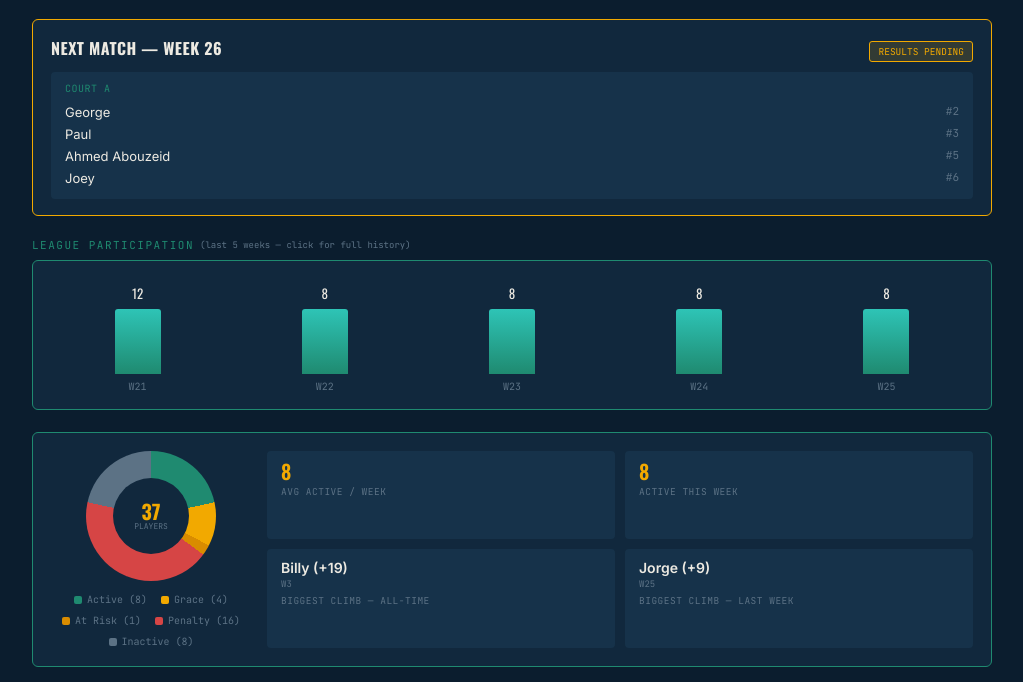
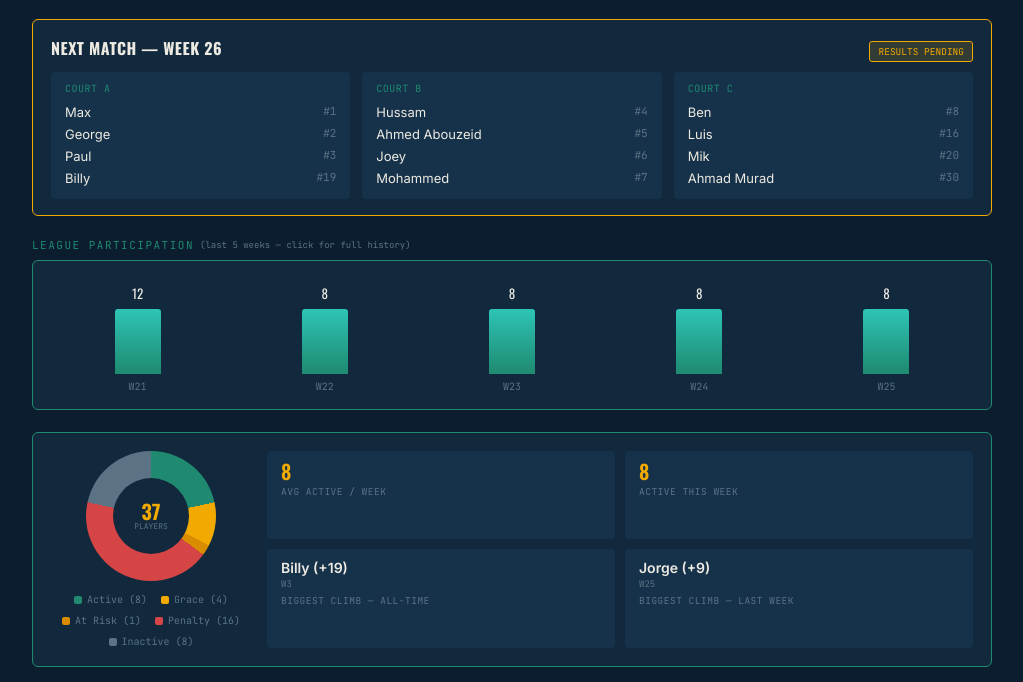
Before and after one commit to benvcoca-source/legends-league, a plain HTML site: page index.html in a window 1280 px wide. Shown: the part 104-786 px from the top of the page, without its empty margins (128-1151 px from the left). Drawn offline with nearby package versions, Linux system fonts and the light colour scheme.

Commit message:
Week 26 courts rebuilt for Nov 5 (12 players)

```diff
--- a/index.html
+++ b/index.html
@@ -359,10 +359,22 @@
     resultsIn: false,
     courts: [
       {court: "Court A", players: [
+        {name:"Max", rank:1},
         {name:"George", rank:2},
         {name:"Paul", rank:3},
+        {name:"Billy", rank:19}
+      ]},
+      {court: "Court B", players: [
+        {name:"Hussam", rank:4},
         {name:"Ahmed Abouzeid", rank:5},
-        {name:"Joey", rank:6}
+        {name:"Joey", rank:6},
+        {name:"Mohammed", rank:7}
+      ]},
+      {court: "Court C", players: [
+        {name:"Ben", rank:8},
+        {name:"Luis", rank:16},
+        {name:"Mik", rank:20},
+        {name:"Ahmad Murad", rank:30}
       ]}
     ]
   };
```
